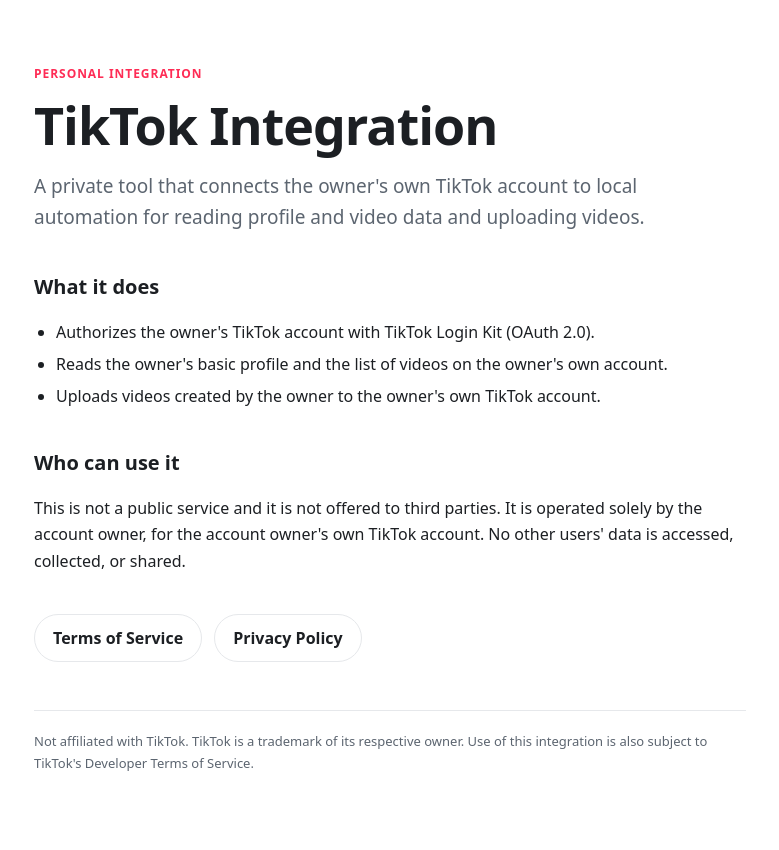
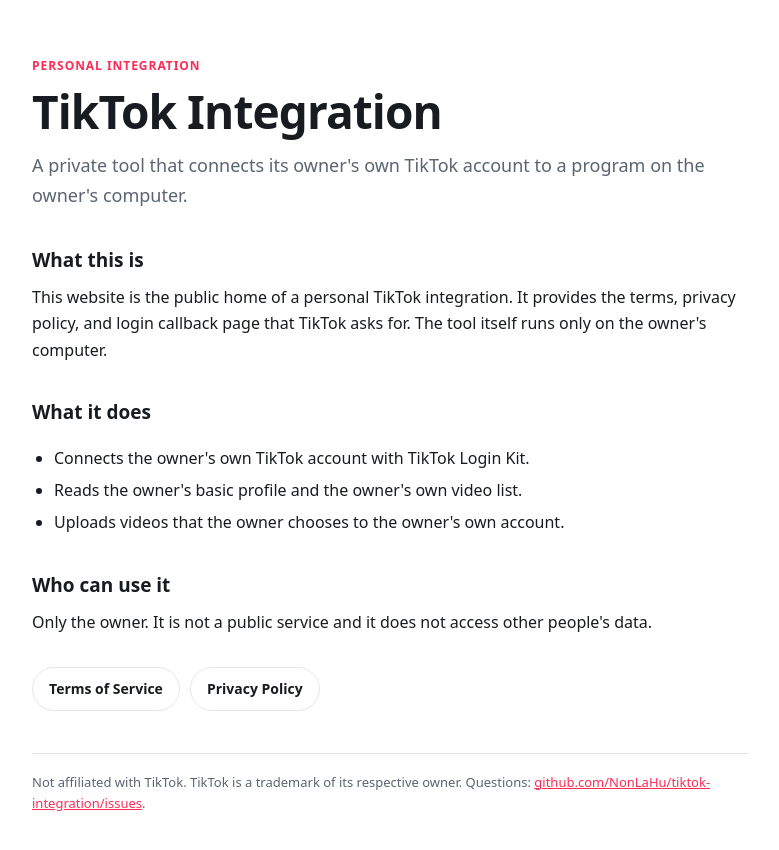
Before and after one commit to NonLaHu/tiktok-integration, a plain HTML site: page index.html in a window 1280 px wide. Shown: the whole page, without its empty margins (250-1029 px from the left). Drawn offline with Linux system fonts and the light colour scheme.

Commit message:
site: update index.html

```diff
--- a/index.html
+++ b/index.html
@@ -7,46 +7,78 @@
   <meta name="tiktok-developers-site-verification" content="j1M1TjLLbs2hb7cYrBPYspBd2KBZ18QZ">
   <title>TikTok Integration</title>
   <style>
-    :root { color-scheme: light dark; --fg: #1c1f23; --muted: #5c6570; --bg: #ffffff; --line: #e6e8eb; --accent: #fe2c55; }
-    @media (prefers-color-scheme: dark) { :root { --fg: #f1f3f5; --muted: #a7b0ba; --bg: #111315; --line: #2a2e33; } }
-    * { box-sizing: border-box; }
-    body { margin: 0; background: var(--bg); color: var(--fg); font: 16px/1.65 system-ui, -apple-system, "Segoe UI", sans-serif; }
-    main { max-width: 760px; margin: 0 auto; padding: 64px 24px 96px; }
-    .eyebrow { color: var(--accent); font-weight: 650; letter-spacing: .08em; text-transform: uppercase; font-size: 12px; margin: 0 0 12px; }
-    h1 { font-size: clamp(34px, 6vw, 52px); line-height: 1.1; margin: 0 0 18px; letter-spacing: -0.02em; }
-    h2 { font-size: 20px; margin: 36px 0 10px; }
-    .lead { font-size: 19px; color: var(--muted); margin: 0 0 8px; }
-    ul { padding-left: 22px; }
-    li { margin: 6px 0; }
-    nav { display: flex; gap: 12px; flex-wrap: wrap; margin-top: 40px; }
-    nav a { border: 1px solid var(--line); border-radius: 999px; padding: 10px 18px; color: var(--fg); text-decoration: none; font-weight: 600; }
-    nav a:hover { border-color: var(--accent); color: var(--accent); }
-    .fine { color: var(--muted); font-size: 13px; margin-top: 48px; padding-top: 20px; border-top: 1px solid var(--line); }
-    a { color: var(--accent); }
-  </style>
+:root {
+  color-scheme: light dark;
+  --fg: #181b20; --muted: #5b6472; --bg: #ffffff; --panel: #f6f7f9;
+  --line: #e4e7ec; --accent: #fe2c55; --ok: #128a4a;
+}
+@media (prefers-color-scheme: dark) {
+  :root { --fg: #f2f4f7; --muted: #a7b0bb; --bg: #0f1115; --panel: #171a20;
+          --line: #2a2f38; --accent: #ff4d71; --ok: #35c97a; }
+}
+* { box-sizing: border-box; }
+body { margin: 0; background: var(--bg); color: var(--fg);
+       font: 16px/1.65 system-ui, -apple-system, "Segoe UI", sans-serif; }
+main { max-width: 760px; margin: 0 auto; padding: 56px 22px 80px; }
+.eyebrow { color: var(--accent); font-weight: 700; letter-spacing: .08em;
+           text-transform: uppercase; font-size: 12px; margin: 0 0 10px; }
+h1 { font-size: clamp(30px, 5vw, 46px); line-height: 1.12; margin: 0 0 14px;
+     letter-spacing: -0.02em; }
+h2 { font-size: 19px; margin: 34px 0 8px; }
+p { margin: 0 0 12px; }
+.lead { font-size: 18px; color: var(--muted); margin: 0 0 24px; }
+ul, ol { padding-left: 22px; }
+li { margin: 6px 0; }
+a { color: var(--accent); }
+nav { display: flex; gap: 10px; flex-wrap: wrap; margin-top: 32px; }
+nav a { border: 1px solid var(--line); border-radius: 999px; padding: 9px 16px;
+        color: var(--fg); text-decoration: none; font-weight: 600; font-size: 14px; }
+nav a:hover { border-color: var(--accent); color: var(--accent); }
+.box { border: 1px solid var(--line); border-radius: 12px; padding: 16px 18px;
+       background: var(--panel); margin: 18px 0; }
+code, .val { font-family: ui-monospace, SFMono-Regular, Menlo, monospace;
+             font-size: 14px; word-break: break-all; }
+.val { display: block; margin-top: 8px; user-select: all; }
+button { margin-top: 12px; border: 0; border-radius: 999px; padding: 9px 18px;
+         background: var(--accent); color: #fff; font-weight: 650; font-size: 14px;
+         cursor: pointer; }
+button:active { transform: translateY(1px); }
+.status { font-weight: 650; margin: 0 0 4px; }
+.ok { color: var(--ok); }
+.bad { color: var(--accent); }
+.checklist { list-style: none; padding-left: 0; }
+.checklist li::before { content: "☐"; margin-right: 10px; color: var(--muted); }
+.fine { color: var(--muted); font-size: 13px; margin-top: 42px; padding-top: 18px;
+        border-top: 1px solid var(--line); }
+[hidden] { display: none !important; }
+</style>
 </head>
 <body>
 <main>
   <p class="eyebrow">Personal integration</p>
   <h1>TikTok Integration</h1>
-  <p class="lead">A private tool that connects the owner's own TikTok account to local automation for reading profile and video data and uploading videos.</p>
+  <p class="lead">A private tool that connects its owner's own TikTok account to a program on the owner's computer.</p>
+
+  <h2>What this is</h2>
+  <p>This website is the public home of a personal TikTok integration. It provides the terms, privacy policy, and login callback page that TikTok asks for. The tool itself runs only on the owner's computer.</p>
 
   <h2>What it does</h2>
   <ul>
-    <li>Authorizes the owner's TikTok account with TikTok Login Kit (OAuth 2.0).</li>
-    <li>Reads the owner's basic profile and the list of videos on the owner's own account.</li>
-    <li>Uploads videos created by the owner to the owner's own TikTok account.</li>
+    <li>Connects the owner's own TikTok account with TikTok Login Kit.</li>
+    <li>Reads the owner's basic profile and the owner's own video list.</li>
+    <li>Uploads videos that the owner chooses to the owner's own account.</li>
   </ul>
 
   <h2>Who can use it</h2>
-  <p>This is not a public service and it is not offered to third parties. It is operated solely by the account owner, for the account owner's own TikTok account. No other users' data is accessed, collected, or shared.</p>
+  <p>Only the owner. It is not a public service and it does not access other people's data.</p>
 
   <nav>
     <a href="terms.html">Terms of Service</a>
     <a href="privacy.html">Privacy Policy</a>
   </nav>
 
-  <p class="fine">Not affiliated with TikTok. TikTok is a trademark of its respective owner. Use of this integration is also subject to TikTok's Developer Terms of Service.</p>
+  <p class="fine">Not affiliated with TikTok. TikTok is a trademark of its respective owner. Questions: <a href="https://github.com/NonLaHu/tiktok-integration/issues">github.com/NonLaHu/tiktok-integration/issues</a>.</p>
+
 </main>
 </body>
 </html>
```
